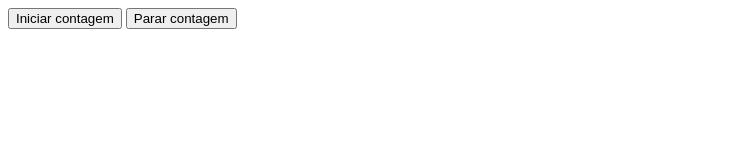
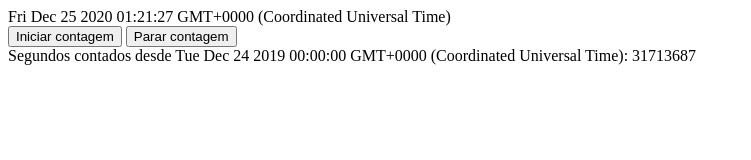
Before and after one commit to NandoCodeBR/Javascript, a plain HTML site: page funcoesMatematicas.html in a window 1280 px wide. Shown: the whole page, without its empty margins (0-751 px from the left). Drawn offline with Linux system fonts and the light colour scheme.

Commit message:
Diferença entre datas e contagem de segundos - brincadeira de natal

```diff
--- a/funcoesMatematicas.html
+++ b/funcoesMatematicas.html
@@ -37,17 +37,34 @@
     h=data.getHours();
     m=data.getMinutes();
     s=data.getSeconds();
-    document.getElementById('txt').innerHTML=h+":"+m+":"+s;
+    document.getElementById('txt').innerHTML=data.toString();
     repetidor = setTimeout('time()',500)
+
+    x = data.getTime();
+    data1 = new Date(2019,11,24);
+    y = data1.getTime();
+
+    diferenca = 1000
+    //Dias = 24*60*60*1000
+    //horas = 60*60*1000
+    //minutos = 60*1000
+    //segundos = 1000
+    //milisegundos = 1
+
+    horaTotal = Math.ceil((x-y)/diferenca); // a data do ano passado - a data atual
+
+    document.getElementById('tempo').innerHTML="Segundos contados desde "+data1.toString()+": "+horaTotal;
 
 
 
         }
     </script>
 </head>
-<body>
+<body onload="time()">
     <div id="txt"></div>
+
     <button onclick="time()">Iniciar contagem</button>
     <button onclick="clearInterval(repetidor)">Parar contagem</button>
+    <div id="tempo"></div>
 </body>
 </html>
```
